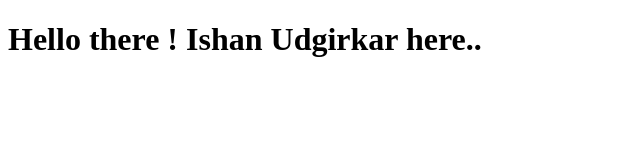
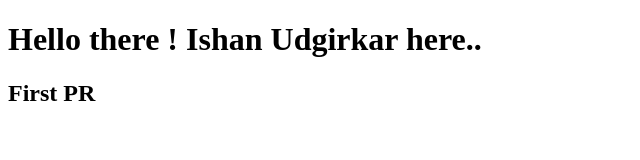
Before and after one commit to ishanudgirkar/practice-repo, a plain HTML site: page index.html in a window 1280 px wide. Shown: the whole page, without its empty margins (0-640 px from the left). Drawn offline with Linux system fonts and the light colour scheme.

Commit message:
create first PR

```diff
--- a/index.html
+++ b/index.html
@@ -8,6 +8,7 @@
 </head>
 <body>
     <h1>Hello there ! Ishan Udgirkar here..</h1>
+    <h2>First PR</h2>
 
 </body>
 </html>
```
